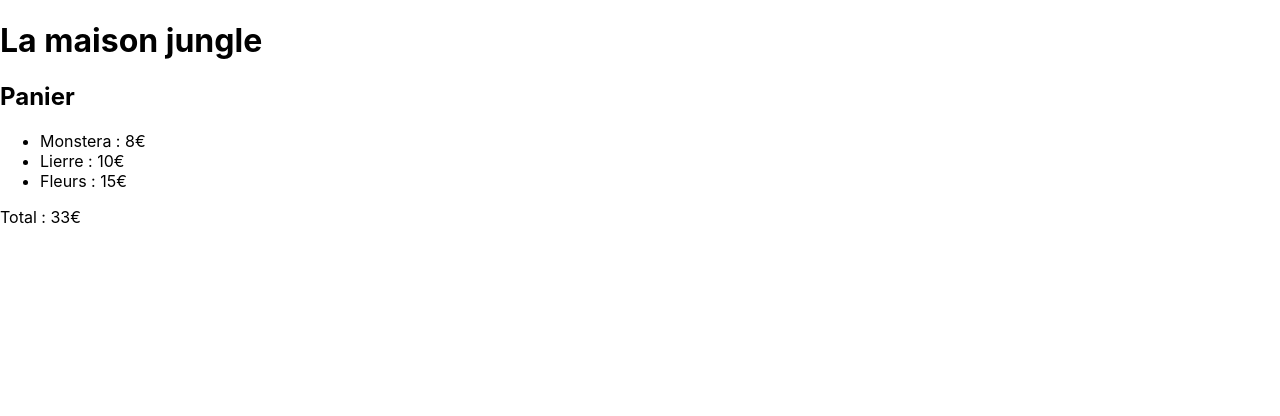
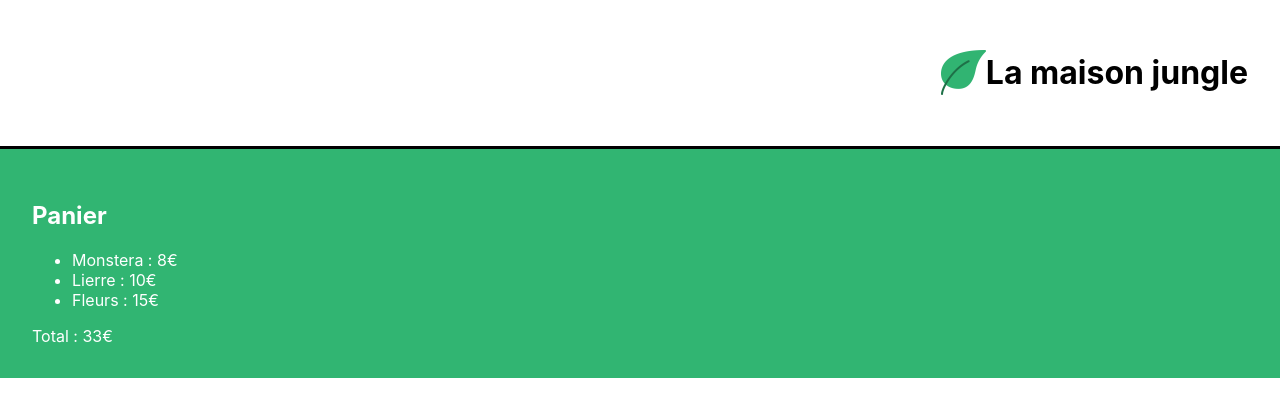
Before and after one commit to flora-le/la-maison-jungle, a React (Create React App) app: page / in a window 1280 px wide. Shown: the top 416 px of the page. Built offline with nearby package versions, Linux system fonts and the light colour scheme.

Commit message:
new update, commit!

```diff
--- a/src/components/App.js
+++ b/src/components/App.js
@@ -1,6 +1,6 @@
 import Banner from './Banner'
 import Cart from './Cart'
-import '../App.css';
+import '../styles/App.css';
 
 function App() {
   return (<div>
--- a/src/components/Banner.js
+++ b/src/components/Banner.js
@@ -1,7 +1,14 @@
 
+import '../styles/Banner.css'
+import logo from '../assets/logo.png'
 function Banner() {
 const title = "La maison jungle"
-  return (<h1>{title}</h1>)
+  return (
+    <div className='lmj-banner'>
+      <img src={logo} alt='La maison jungle' className='lmj-logo' />
+      <h1>{title}</h1>
+    </div>
+    )
 }
 
 export default Banner
--- a/src/components/Cart.js
+++ b/src/components/Cart.js
@@ -1,8 +1,10 @@
+import '../styles/Cart.css'
+
 function Cart() {
 const monsteraPrice = 8
 const ivyPrice = 10
 const flowerPrice = 15
-return (<div>
+return (<div className="lmj-cart">
     <h2>Panier</h2>
     <ul>
     <li>Monstera : {monsteraPrice}€</li>
--- a/src/index.js
+++ b/src/index.js
@@ -1,6 +1,6 @@
 import React from 'react';
 import ReactDOM from 'react-dom/client';
-import './index.css';
+import './styles/index.css';
 import App from './components/App';
 import reportWebVitals from './reportWebVitals';
 
--- /dev/null
+++ b/src/styles/Banner.css
@@ -0,0 +1,19 @@
+.lmj-banner {
+	color: black;
+	text-align: right;
+	padding: 32px;
+	border-bottom: solid 3px black;
+	display: flex;
+	justify-content: flex-end;
+	flex-direction: row;
+	align-items: center;
+}
+
+.lmj-title {
+	padding-left: 32px;
+}
+
+.lmj-logo {
+	height: 45px;
+	width: 45px;
+}
--- /dev/null
+++ b/src/styles/Cart.css
@@ -0,0 +1,5 @@
+.lmj-cart {
+  padding: 32px;
+  color: white;
+  background-color: #31b572;
+}
```
Also changed, not shown: src/assets/logo.png (added), src/styles/App.css (renamed from src/App.css), src/styles/index.css (renamed from src/index.css).
